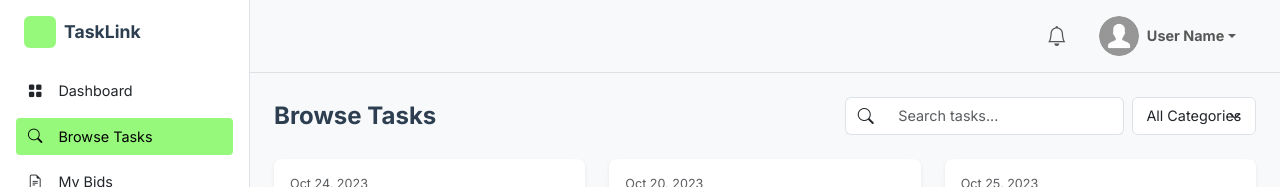
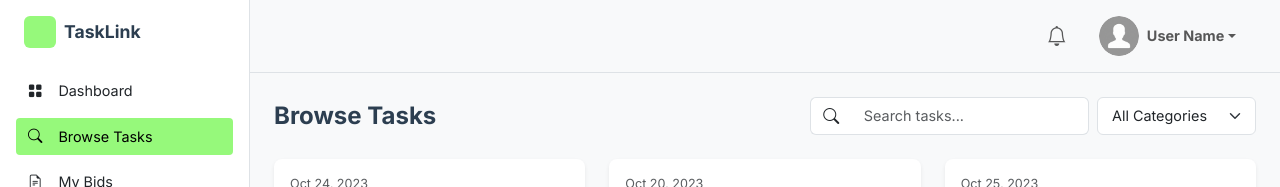
Before and after one commit to penchalavamsic/TaskLink-Copy, a React (Vite) app in the folder frontend/: page /worker/browse-tasks in a window 1280 px wide. Shown: the top 187 px of the page. Built offline with nearby package versions, Linux system fonts and the light colour scheme.

Commit message:
resolved overlapping of drown down icon

```diff
--- a/frontend/src/modules/worker/pages/BrowseTasks.jsx
+++ b/frontend/src/modules/worker/pages/BrowseTasks.jsx
@@ -35,7 +35,7 @@ const BrowseTasks = () => {
                             onChange={(e) => setSearchTerm(e.target.value)}
                         />
                     </div>
-                    <select className="form-select w-auto" onChange={(e) => setSelectedCategory(e.target.value)}>
+                    <select className="form-select w-auto pe-5" onChange={(e) => setSelectedCategory(e.target.value)}>
                         <option>All Categories</option>
                         <option>Plumbing</option>
                         <option>Electrical</option>
```
